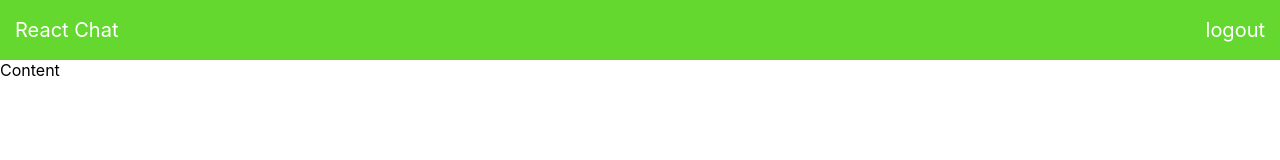
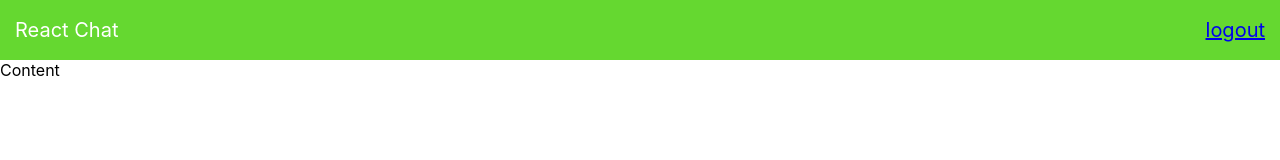
Before and after one commit to Gercog52/messager-front, a React (Create React App) app: page / in a window 1280 px wide. Shown: the top 160 px of the page. Built offline with nearby package versions, Linux system fonts and the light colour scheme; the HTML template or start-up script is replaced by a standard one.

Commit message:
init auth reducer

```diff
--- a/src/components/Header/Header.tsx
+++ b/src/components/Header/Header.tsx
@@ -1,4 +1,5 @@
 import React from 'react'
+import {Link} from 'react-router-dom'
 import styles from './Header.module.css';
 
 export default function Header() {
@@ -8,7 +9,7 @@ export default function Header() {
                 React Chat
             </div>
             <div>
-                logout
+                <Link to='/login'> logout </Link>
             </div>
         </div>
     )
--- /dev/null
+++ b/src/redux/authReducerType.ts
@@ -0,0 +1,3 @@
+export default interface IauthReducerState {
+    isAuth: boolean
+}
```
Also changed, not shown: src/redux/authReducer.ts (added, +9 -0 lines).
